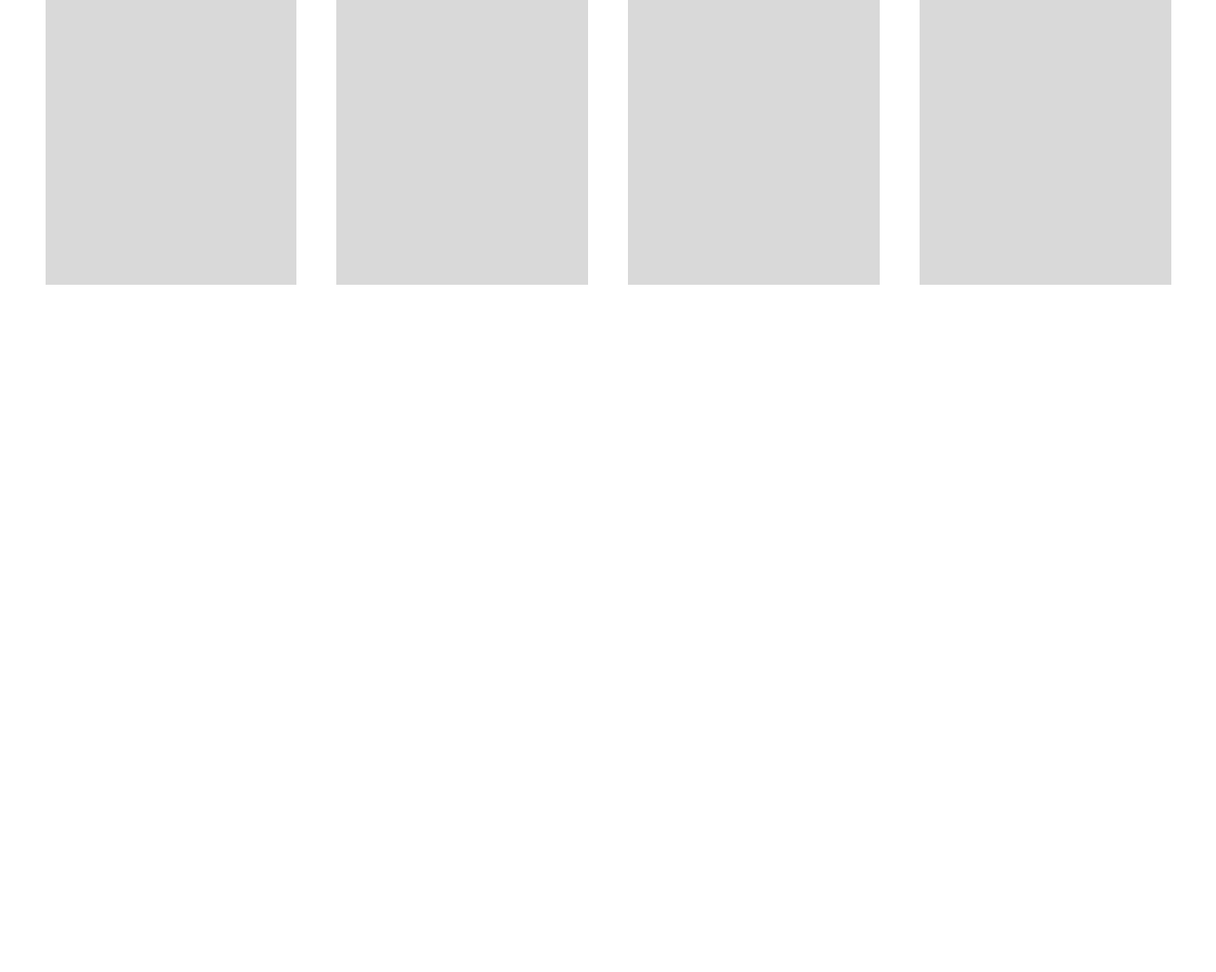
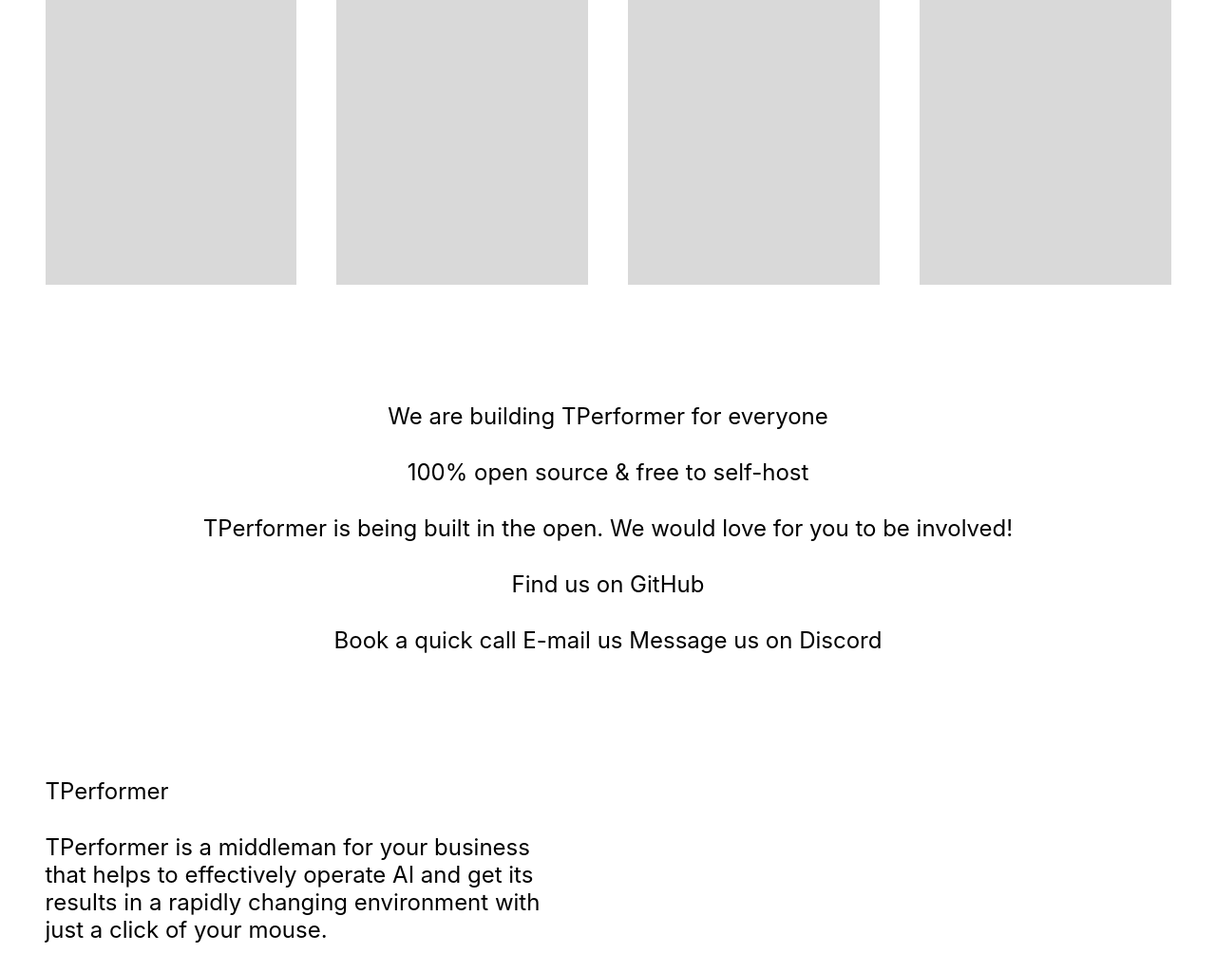
Before and after one commit to Eri4ka/tperformer-landing, a website: page src/index.html in a window 1280 px wide. Shown: the part 7245-8269 px from the top of the page at 95% size. Before the commit the page ends 7545 px from the top, so only its background shows below. Drawn offline with nearby package versions, Linux system fonts and the light colour scheme; files that its build step writes are made by us from their sources; a web font is replaced by a local one.

Commit message:
main info

```diff
--- /dev/null
+++ b/src/html/info.html
@@ -0,0 +1,20 @@
+<article class="info">
+  <div class="info__main">
+    <p class="info__text">We are building TPerformer for everyone</p>
+    <p class="info__text">100% open source & free to self-host</p>
+    <p class="info__text">
+      TPerformer is being built in the open. We would love for you to be
+      involved!
+    </p>
+    <p class="info__text">Find us on GitHub</p>
+    <p class="info__text">Book a quick call E-mail us Message us on Discord</p>
+  </div>
+  <div class="info__aside">
+    <p class="info__text">TPerformer</p>
+    <p class="info__text">
+      TPerformer is a middleman for your business that helps to effectively
+      operate AI and get its results in a rapidly changing environment with just
+      a click of your mouse.
+    </p>
+  </div>
+</article>
--- a/src/html/main.html
+++ b/src/html/main.html
@@ -153,5 +153,5 @@
       </div>
     </div>
   </article>
-  @@include('./cards.html')
+  @@include('./cards.html') @@include('./info.html')
 </main>
--- a/src/scss/modules/cards.scss
+++ b/src/scss/modules/cards.scss
@@ -2,6 +2,7 @@
   max-width: 1185px;
   width: calc(100vw - var(--screen-margin));
   margin: 0 auto;
+  margin-bottom: 6.2rem;
 
   &__list {
     display: grid;
--- /dev/null
+++ b/src/scss/modules/info.scss
@@ -0,0 +1,21 @@
+.info {
+  max-width: 1185px;
+  width: calc(100vw - var(--screen-margin));
+  margin: 0 auto;
+
+  &__main {
+    display: flex;
+    flex-direction: column;
+    align-items: center;
+    margin-bottom: 5rem;
+  }
+
+  &__aside {
+    max-width: 545px;
+  }
+
+  &__text {
+    font-size: 1.2rem;
+    margin-bottom: 1.5rem;
+  }
+}
--- a/src/scss/style.scss
+++ b/src/scss/style.scss
@@ -68,3 +68,4 @@
 @import './modules/header.scss';
 @import './modules/main.scss';
 @import './modules/cards.scss';
+@import './modules/info.scss';
```
